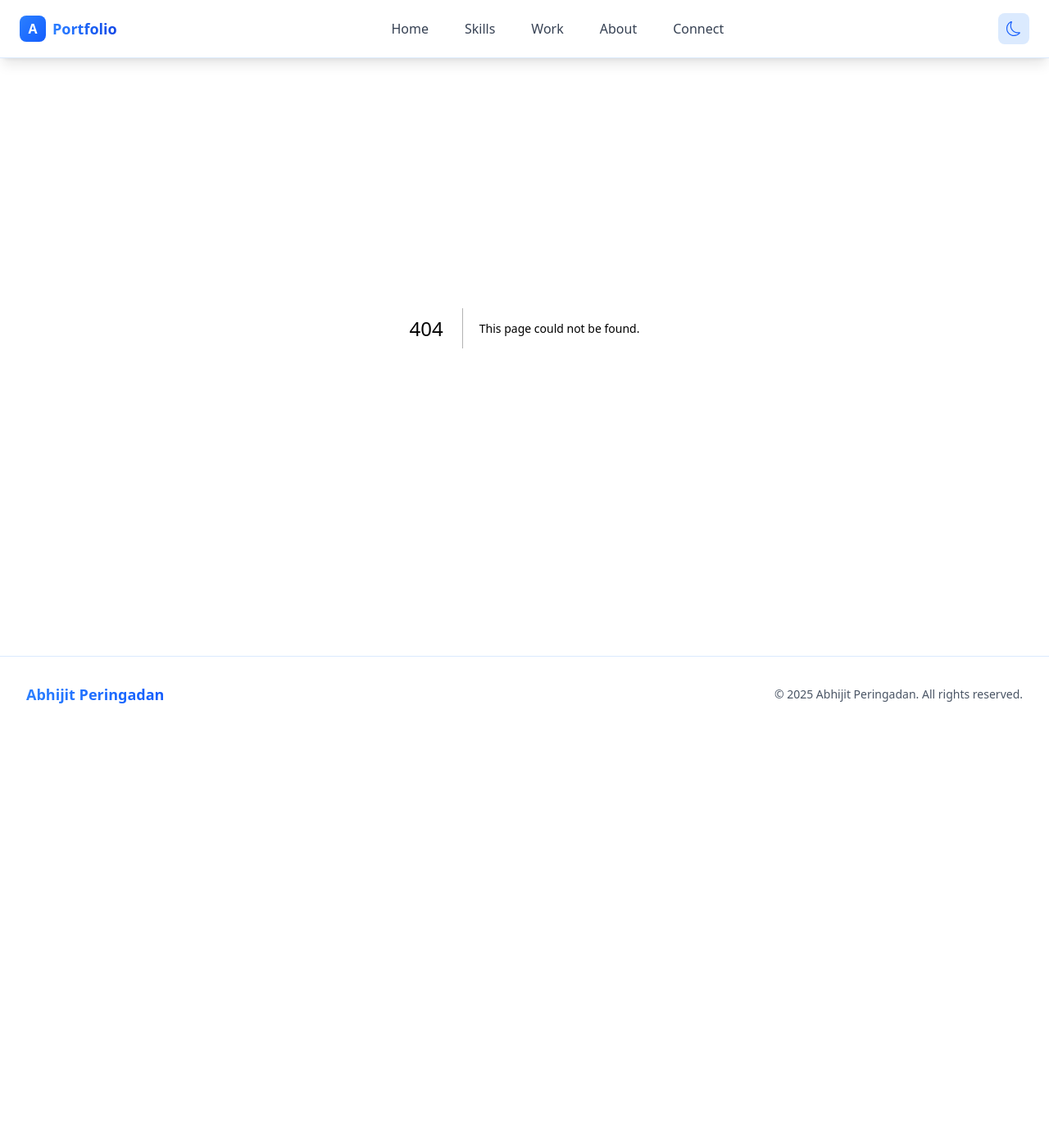
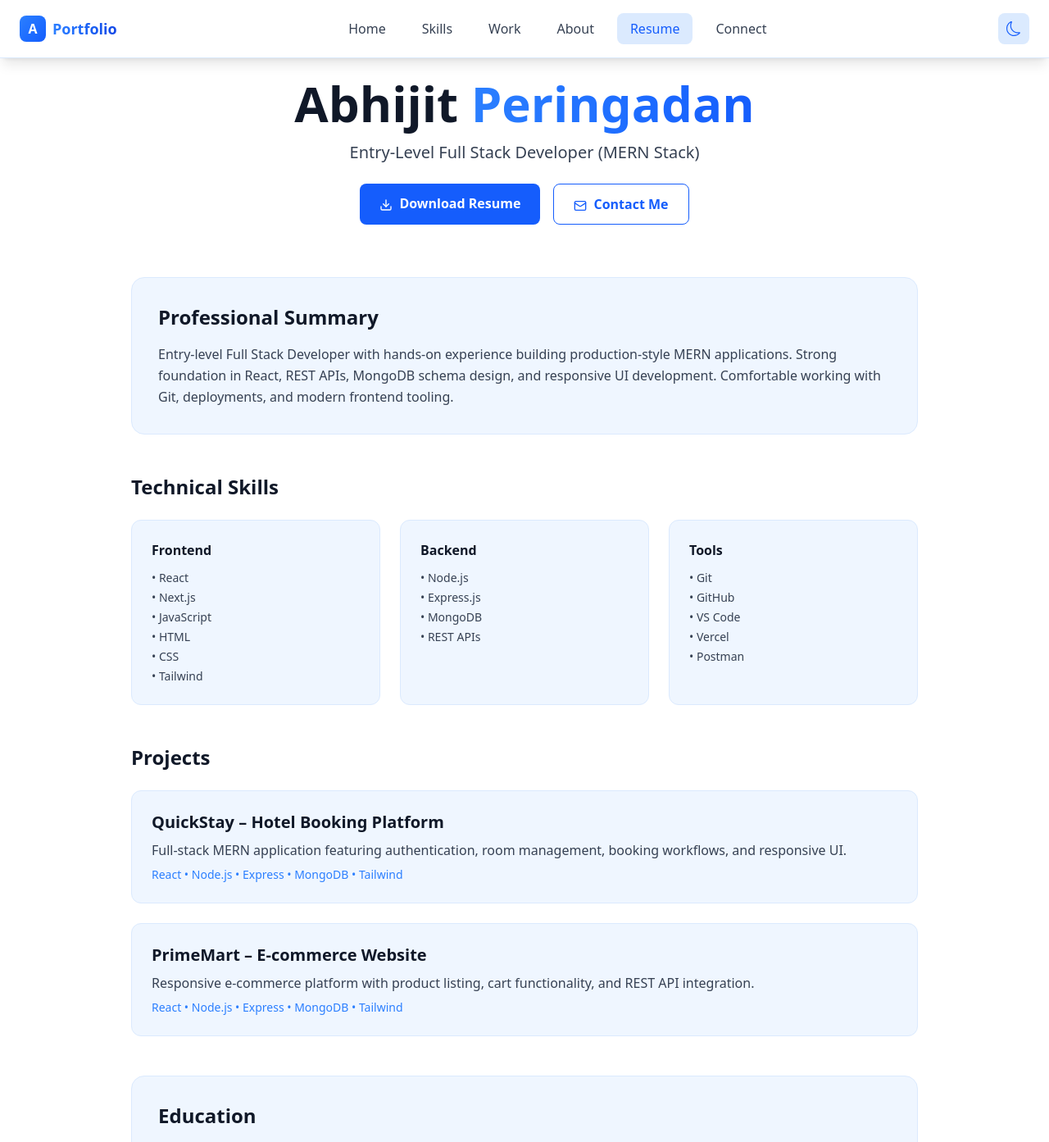
Before and after one commit to abhijitradhakrishnan/abhijit-portfolio, a Next.js app: page /resume in a window 1280 px wide. Before the commit this address had no page. Shown: the top 1393 px of the page at 82% size. Before the commit the page ends 893 px from the top, so only its background shows below. Built offline with nearby package versions, Linux system fonts and the light colour scheme.

Commit message:
Add Resume Page

```diff
--- /dev/null
+++ b/app/resume/page.js
@@ -0,0 +1,5 @@
+import Resume from "@/sections/Resume";
+
+export default function ResumePage() {
+  return <Resume/>
+}
--- a/components/Navbar.jsx
+++ b/components/Navbar.jsx
@@ -13,6 +13,7 @@ const navLinks = [
   { name: "Skills", path: "/skills" },
   { name: "Work", path: "/work" },
   { name: "About", path: "/about" },
+  { name: "Resume", path: "/resume" },
   { name: "Connect", path: "/connect" },
 ];
 
--- /dev/null
+++ b/sections/Resume.jsx
@@ -0,0 +1,222 @@
+"use client";
+
+import { motion, useReducedMotion } from "framer-motion";
+import { Download, Mail, Github, Linkedin } from "lucide-react";
+import Link from "next/link";
+import { useTheme } from "@/context/Theme/ThemeContext";
+
+const Resume = () => {
+  const { theme } = useTheme();
+  const isDark = theme === "dark";
+  const shouldReduceMotion = useReducedMotion();
+
+  const fadeUp = {
+    hidden: { opacity: 0, y: shouldReduceMotion ? 0 : 24 },
+    visible: {
+      opacity: 1,
+      y: 0,
+      transition: { duration: 0.6, ease: "easeOut" },
+    },
+  };
+
+  const containerBg = isDark ? "bg-black" : "bg-white";
+  const textPrimary = isDark ? "text-gray-300" : "text-gray-700";
+  const headingColor = isDark ? "text-white" : "text-gray-900";
+  const cardBg = isDark ? "bg-blue-950/40" : "bg-blue-50";
+  const borderColor = isDark ? "border-blue-900/40" : "border-blue-100";
+
+  const projects = [
+    {
+      title: "QuickStay – Hotel Booking Platform",
+      desc: "Full-stack MERN application featuring authentication, room management, booking workflows, and responsive UI.",
+      tech: "React • Node.js • Express • MongoDB • Tailwind"
+    },
+    {
+      title: "PrimeMart – E-commerce Website",
+      desc: "Responsive e-commerce platform with product listing, cart functionality, and REST API integration.",
+      tech: "React • Node.js • Express • MongoDB • Tailwind"
+    },
+  ]
+
+  return (
+    <div className={`${containerBg} min-h-screen py-24`}>
+      <div className="max-w-5xl mx-auto px-4 sm:px-6 lg:px-8">
+
+        {/* Header */}
+        <motion.div
+          variants={fadeUp}
+          initial="hidden"
+          animate="visible"
+          className="text-center mb-16"
+        >
+          <h1 className={`text-5xl md:text-6xl font-bold ${headingColor}`}>
+            Abhijit{" "}
+            <span className="bg-gradient-to-r from-blue-500 to-blue-600 bg-clip-text text-transparent">
+              Peringadan
+            </span>
+          </h1>
+
+          <p className={`mt-4 text-lg md:text-xl ${textPrimary}`}>
+           Entry-Level Full Stack Developer (MERN Stack)
+          </p>
+
+          <div className="flex justify-center gap-4 mt-6">
+            <a
+              href="/resume.pdf"
+              download
+              className="px-6 py-3 rounded-lg bg-blue-600 text-white font-semibold hover:bg-blue-700 transition"
+            >
+              <Download className="inline w-4 h-4 mr-2" />
+              Download Resume
+            </a>
+
+            <Link
+              href="/connect"
+              className="px-6 py-3 rounded-lg border border-blue-600 text-blue-600 font-semibold hover:bg-blue-50 transition"
+            >
+              <Mail className="inline w-4 h-4 mr-2" />
+              Contact Me
+            </Link>
+          </div>
+        </motion.div>
+
+        {/* Summary */}
+        <motion.section
+          variants={fadeUp}
+          initial="hidden"
+          whileInView="visible"
+          viewport={{ once: true }}
+          className={`rounded-2xl border ${borderColor} ${cardBg} p-8 mb-12`}
+        >
+          <h2 className={`text-2xl font-bold mb-4 ${headingColor}`}>
+            Professional Summary
+          </h2>
+          <p className={`${textPrimary} leading-relaxed`}>
+            Entry-level Full Stack Developer with hands-on experience building
+            production-style MERN applications. Strong foundation in React,
+            REST APIs, MongoDB schema design, and responsive UI development.
+            Comfortable working with Git, deployments, and modern frontend tooling.
+
+          </p>
+        </motion.section>
+
+        {/* Skills */}
+        <motion.section
+          variants={fadeUp}
+          initial="hidden"
+          whileInView="visible"
+          viewport={{ once: true }}
+          className="mb-12"
+        >
+          <h2 className={`text-2xl font-bold mb-6 ${headingColor}`}>
+            Technical Skills
+          </h2>
+
+          <div className="grid md:grid-cols-3 gap-6">
+            {[
+              {
+                title: "Frontend",
+                items: ["React", "Next.js", "JavaScript", "HTML", "CSS", "Tailwind"],
+              },
+              {
+                title: "Backend",
+                items: ["Node.js", "Express.js", "MongoDB", "REST APIs"],
+              },
+              {
+                title: "Tools",
+                items: ["Git", "GitHub", "VS Code", "Vercel", "Postman"],
+              },
+            ].map((group) => (
+              <div
+                key={group.title}
+                className={`rounded-xl border ${borderColor} ${cardBg} p-6`}
+              >
+                <h3 className={`font-bold mb-3 ${headingColor}`}>
+                  {group.title}
+                </h3>
+                <ul className={`text-sm space-y-1 ${textPrimary}`}>
+                  {group.items.map((item) => (
+                    <li key={item}>• {item}</li>
+                  ))}
+                </ul>
+              </div>
+            ))}
+          </div>
+        </motion.section>
+
+        {/* Projects */}
+        <motion.section
+          variants={fadeUp}
+          initial="hidden"
+          whileInView="visible"
+          viewport={{ once: true }}
+          className="mb-12"
+        >
+          <h2 className={`text-2xl font-bold mb-6 ${headingColor}`}>
+            Projects
+          </h2>
+
+          <div className="space-y-6">
+            {projects.map((project, index) => (
+              <div
+              key={index}
+              className={`p-6 rounded-xl border ${borderColor} ${cardBg}`}>
+              <h3 className={`text-xl font-bold ${headingColor}`}>
+                {project.title}
+              </h3>
+              <p className={`${textPrimary} mt-2`}>
+                {project.desc}
+              </p>
+              <p className="text-sm mt-2 text-blue-500 font-medium">
+                {project.tech}
+              </p>
+            </div>
+            ))}
+          </div>
+        </motion.section>
+
+        {/* Education */}
+        <motion.section
+          variants={fadeUp}
+          initial="hidden"
+          whileInView="visible"
+          viewport={{ once: true }}
+          className={`rounded-2xl border ${borderColor} ${cardBg} p-8 mb-16`}
+        >
+          <h2 className={`text-2xl font-bold mb-4 ${headingColor}`}>
+            Education
+          </h2>
+          <p className={`${textPrimary}`}>
+            <strong>Bachelor of Computer Applications (BCA)</strong> — 2022
+            <br />
+            Relevant Coursework: Data Structures, DBMS, Web Development, OOP
+          </p>
+        </motion.section>
+
+        {/* Footer */}
+        <div className="flex justify-center gap-6">
+          <a href="https://github.com/abhijitradhakrishnan" target="_blank">
+            <Github className="w-6 h-6 text-blue-500 hover:scale-110 transition" />
+          </a>
+          <a href="https://www.linkedin.com/in/abhijit-radhakrishnan/" target="_blank">
+            <Linkedin className="w-6 h-6 text-blue-500 hover:scale-110 transition" />
+          </a>
+        </div>
+
+         <div className="flex justify-end gap-4 mt-6">
+          <a
+              href="/resume.pdf"
+              // download
+              target="_blank"
+              rel="noopener noreferrer"
+              className="px-6 py-3 rounded-lg bg-blue-600 text-white font-semibold hover:bg-blue-700 transition"
+            >
+              Preview Resume (PDF)
+            </a>
+         </div>
+      </div>
+    </div>
+  );
+};
+
+export default Resume;
```
Also changed, not shown: 1 other file (tests, documents, lock files or other folders).
